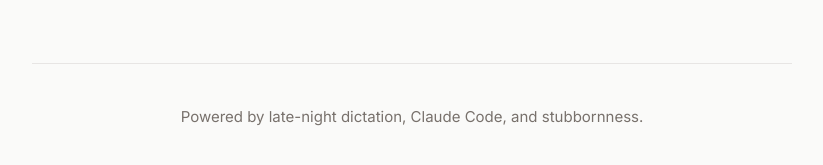
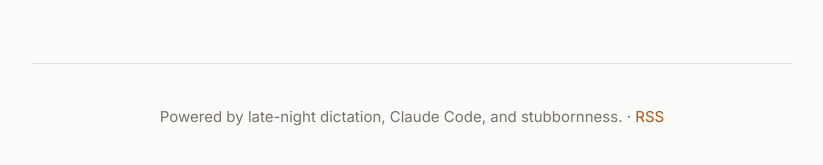
Before and after one commit to orlenko/blog, a Jekyll site: the page built from index.html, in a window 1280 px wide and 900 px high, scrolled down 2637 px. Shown: the part 710-875 px from the top of the window, without its empty margins (228-1051 px from the left). Built offline with Jekyll 4.4.1, drawn with Linux system fonts in a browser that asks for light colours.

Commit message:
Footer: visible RSS link

```diff
--- a/_layouts/default.html
+++ b/_layouts/default.html
@@ -404,7 +404,7 @@
       {{ content }}
     </main>
     <footer>
-      Powered by late-night dictation, Claude Code, and stubbornness.
+      Powered by late-night dictation, Claude Code, and stubbornness. · <a href="{{ '/feed.xml' | relative_url }}">RSS</a>
     </footer>
   </div>
   {% else %}
@@ -430,7 +430,7 @@
         {{ content }}
       </main>
       <footer>
-        Powered by late-night dictation, Claude Code, and stubbornness.
+        Powered by late-night dictation, Claude Code, and stubbornness. · <a href="{{ '/feed.xml' | relative_url }}">RSS</a>
       </footer>
     </div>
   </div>
```
